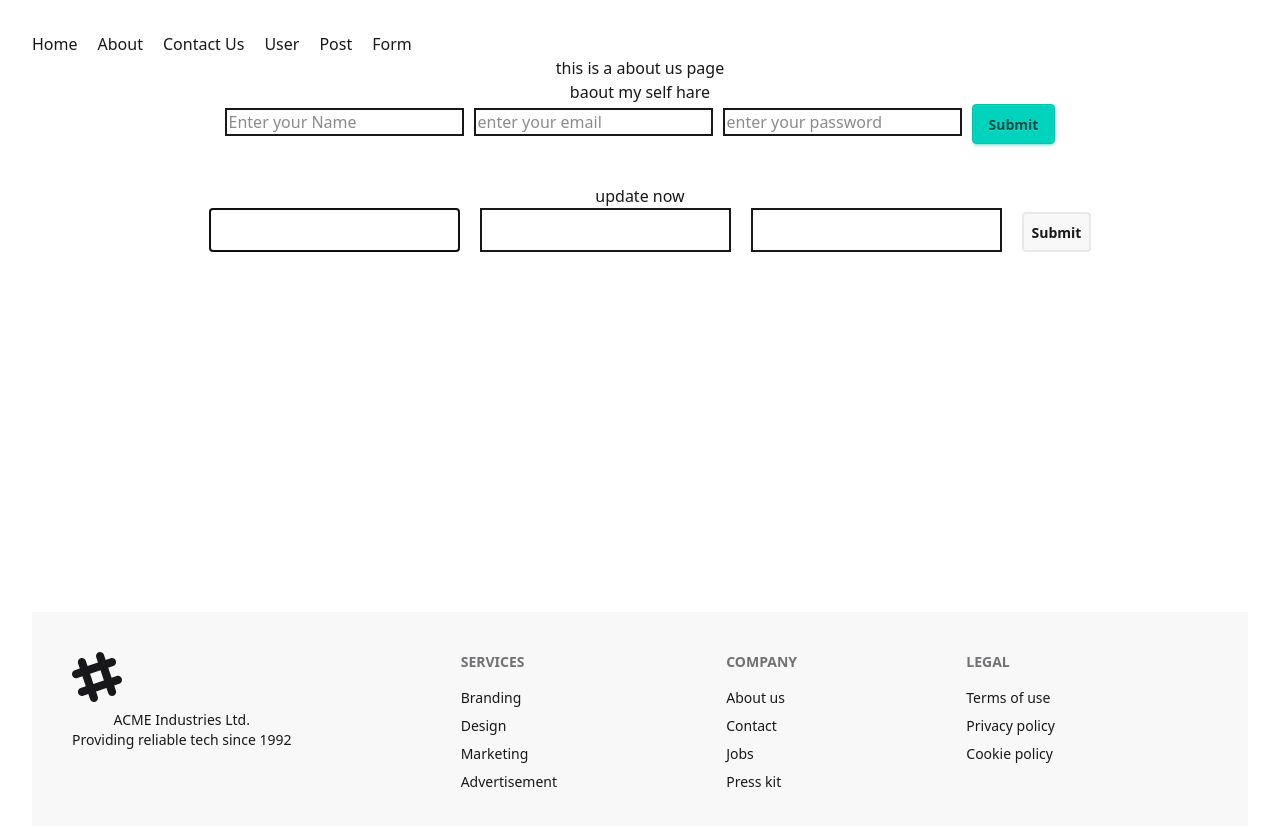
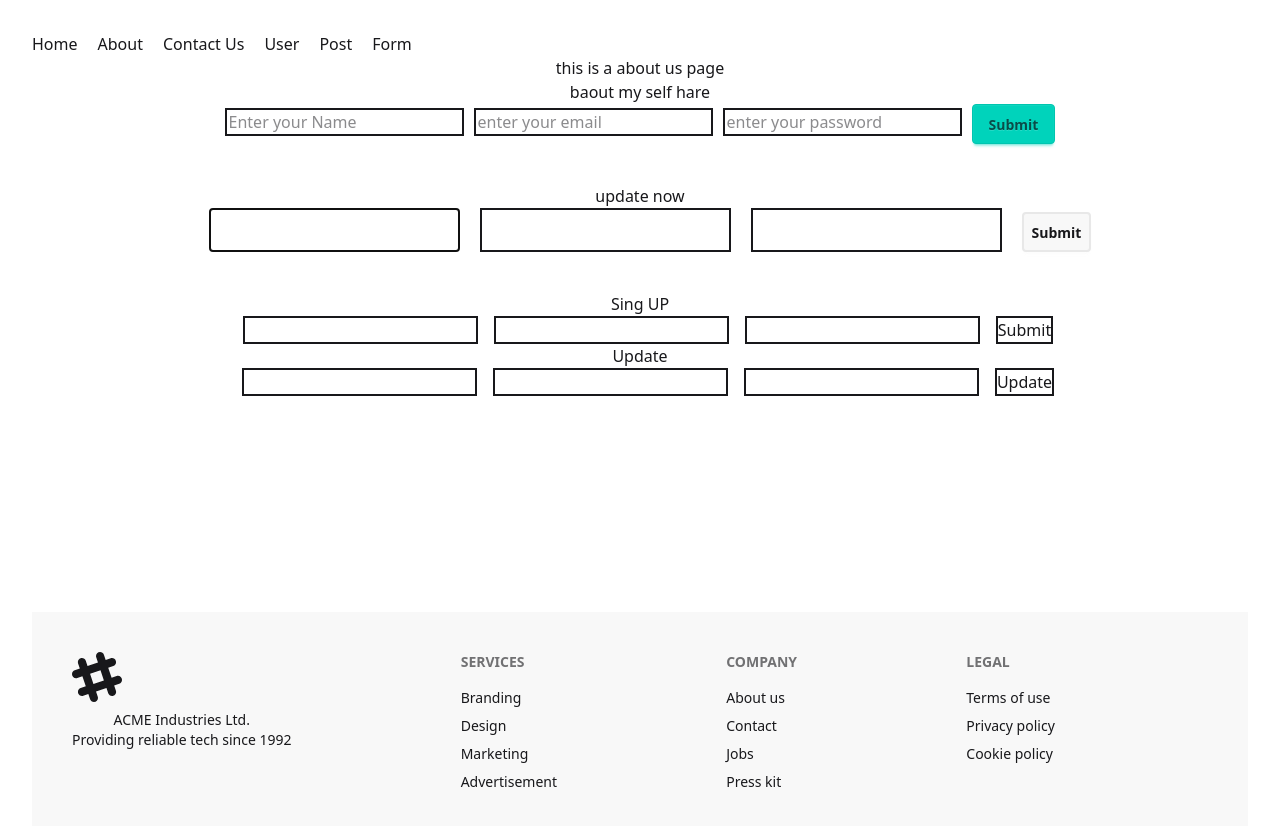
Before and after one commit to RHrakib1/again-router, a React (Vite) app: page /about in a window 1280 px wide. Shown: the top 826 px of the page. Built offline with nearby package versions, Linux system fonts and the light colour scheme.

Commit message:
add to the reuseable from

```diff
--- a/src/Component/About/About.jsx
+++ b/src/Component/About/About.jsx
@@ -1,12 +1,32 @@
 import React from 'react'
 import Form from '../From/Form'
+import Reuseable from '../From/Reuseable.jsx/Reuseable'
 
 export default function About() {
+
+    const hendelsubmitsingup = e => {
+        // e.preventDefault()
+        console.log("singup from", e);
+
+    }
+
+    const hendleUpdate = e => {
+        // e.preventDefault()
+        console.log("update profile ", e);
+    }
+
     return (
         <div>
             <h1>this is a about us page </h1>
             <p>baout my self hare</p>
             <Form></Form>
+            <Reuseable
+                fromtitle={"Sing UP"}
+                hendelsubmit={hendelsubmitsingup}></Reuseable>
+            <Reuseable
+                fromtitle={"Update"}
+                hendelsubmit={hendleUpdate}
+                hendelBtn='Update'></Reuseable>
         </div>
     )
 }
--- /dev/null
+++ b/src/Component/From/Reuseable.jsx/Reuseable.jsx
@@ -0,0 +1,26 @@
+import React from 'react'
+
+export default function Reuseable({ fromtitle, hendelBtn, hendelsubmit }) {
+
+    const heandlelocal = e => {
+        e.preventDefault()
+        const data = {
+            name: e.target.name.value,
+            email: e.target.email.value,
+            password: e.target.password.value,
+        }
+        hendelsubmit(data)
+    }
+    return (
+        <div>
+            <form onSubmit={heandlelocal}>
+                <h1>{fromtitle}</h1>
+                <input className='border-2 ml-4' type="text" name='name' />
+                <input className='border-2 ml-4' type="email" name='email' />
+                <input className='border-2 ml-4' type="password" name='password' />
+                <input className='border-2 ml-4' type="submit" value={hendelBtn} />
+
+            </form>
+        </div>
+    )
+}
```
